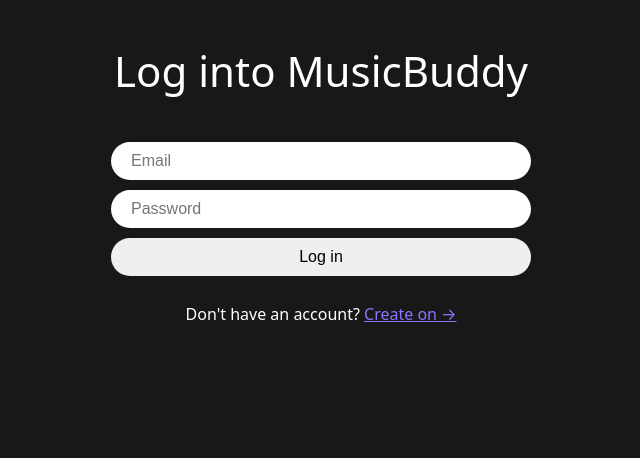
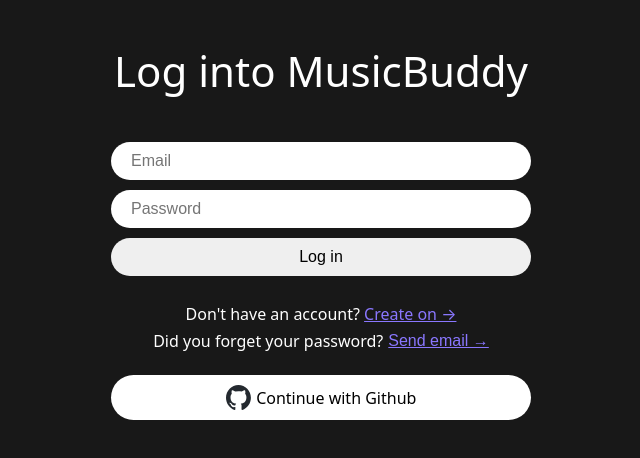
Before and after one commit to f1rstf1y9/music-buddy, a React (Vite) app: page /login in a window 1280 px wide. Shown: the top 458 px of the page, without its empty margins (319-959 px from the left). Built offline with nearby package versions, Linux system fonts and the light colour scheme.

Commit message:
feat: add github login

```diff
--- /dev/null
+++ b/src/components/github-btn.tsx
@@ -0,0 +1,45 @@
+import { GithubAuthProvider, signInWithPopup } from "firebase/auth";
+import styled from "styled-components";
+import { auth } from "../firebase";
+import { useNavigate } from "react-router-dom";
+
+const Button = styled.span`
+  margin-top: 15px;
+  background-color: white;
+  color: black;
+  font-weight: 500;
+  width: 100%;
+  padding: 10px 20px;
+  border-radius: 50px;
+  border: 0;
+  display: flex;
+  gap: 5px;
+  align-items: center;
+  justify-content: center;
+  cursor: pointer;
+`;
+
+const Logo = styled.img`
+  height: 25px;
+`;
+
+export default function GithubButton() {
+  const navigate = useNavigate();
+
+  const onClick = async () => {
+    try {
+      const provider = new GithubAuthProvider();
+      await signInWithPopup(auth, provider);
+      navigate("/");
+    } catch (error) {
+      console.error(error);
+    }
+  };
+
+  return (
+    <Button onClick={onClick}>
+      <Logo src="/github-logo.svg" />
+      Continue with Github
+    </Button>
+  );
+}
--- /dev/null
+++ b/src/components/pwd-reset-btn.tsx
@@ -0,0 +1,45 @@
+import { sendPasswordResetEmail } from "firebase/auth";
+import { auth } from "../firebase";
+import styled from "styled-components";
+
+const Wrapper = styled.div`
+  width: 100%;
+  margin: 10px 0;
+  display: flex;
+  align-items: center;
+  justify-content: center;
+`;
+
+const Button = styled.button`
+  background: none;
+  border: none;
+  color: #8a77ff;
+  text-decoration: underline;
+  padding: 0;
+  font-size: 100%;
+  margin-left: 5px;
+  cursor: pointer;
+`;
+
+export default function PasswordResetButton({ email }: { email: string }) {
+  const onClick = () => {
+    sendPasswordResetEmail(auth, email)
+      .then(() => {
+        alert("Password reset email sent!");
+      })
+      .catch(() => {
+        if (email === "") {
+          alert("Please enter the email address!");
+        } else {
+          alert("Invalid Email");
+        }
+      });
+  };
+
+  return (
+    <Wrapper>
+      Did you forget your password?
+      <Button onClick={onClick}> Send email &rarr;</Button>
+    </Wrapper>
+  );
+}
--- a/src/routes/create-account.tsx
+++ b/src/routes/create-account.tsx
@@ -11,6 +11,8 @@
   Title,
   Wrapper,
 } from "../components/auth-components";
+import GithubButton from "../components/github-btn";
+import PasswordResetButton from "../components/pwd-reset-btn";
 
 export default function CreateAccount() {
   const navigate = useNavigate();
@@ -96,6 +98,8 @@
       <Switcher>
         Already have an account? <Link to="/login">Log in &rarr;</Link>
       </Switcher>
+      <PasswordResetButton email={email} />
+      <GithubButton />
     </Wrapper>
   );
 }
--- a/src/routes/login.tsx
+++ b/src/routes/login.tsx
@@ -11,6 +11,8 @@
   Title,
   Wrapper,
 } from "../components/auth-components";
+import GithubButton from "../components/github-btn";
+import PasswordResetButton from "../components/pwd-reset-btn";
 
 export default function Login() {
   const navigate = useNavigate();
@@ -75,6 +77,8 @@
         Don't have an account?{" "}
         <Link to="/create-account">Create on &rarr;</Link>
       </Switcher>
+      <PasswordResetButton email={email} />
+      <GithubButton />
     </Wrapper>
   );
 }
```
Also changed, not shown: public/github-logo.svg (added).
